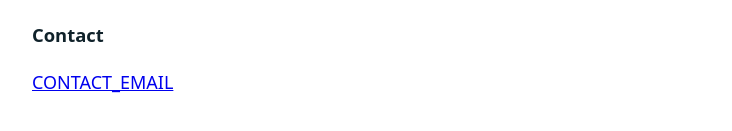
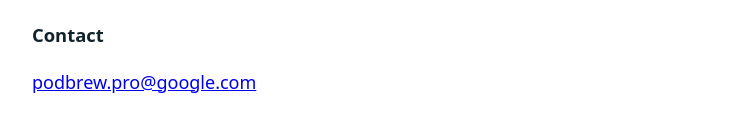
Before and after one commit to woyal66/giant-cactus-cobalt-lagoon, a website: page site/terms.html in a window 1280 px wide. Shown: the part 731-862 px from the top of the page, without its empty margins (272-1004 px from the left). Drawn offline with Linux system fonts and the light colour scheme.

Commit message:
Update terms.html

```diff
--- a/site/terms.html
+++ b/site/terms.html
@@ -21,6 +21,6 @@
 <h2>Limitation of liability</h2>
 <p>To the extent permitted by law, Anchor Mate is provided “as is” and we are not liable for loss or damage arising from its use, including grounding, collision, dragging anchor or injury. Nothing in these terms excludes rights you have under the Australian Consumer Law that cannot be excluded.</p>
 <h2>Contact</h2>
-<p><a href="mailto:podbrew.pro@gmail.com">CONTACT_EMAIL</a></p>
+<p><a href="mailto:podbrew.pro@gmail.com">podbrew.pro@google.com</a></p>
 </body>
 </html>
```
